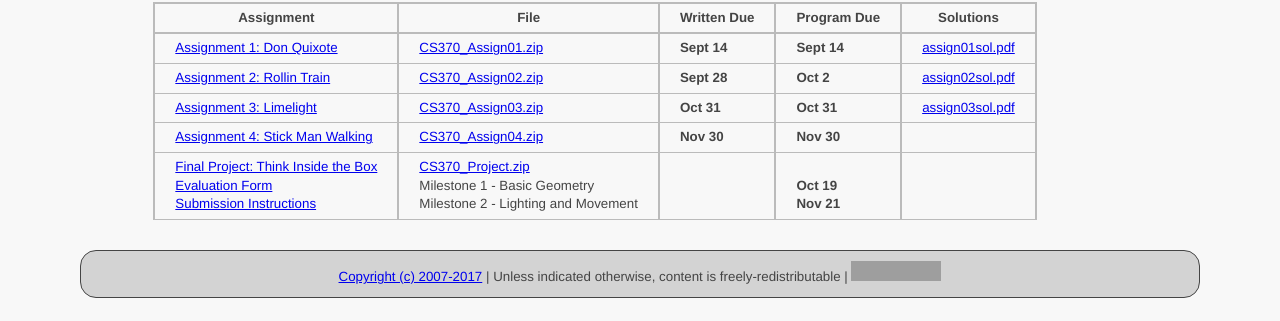
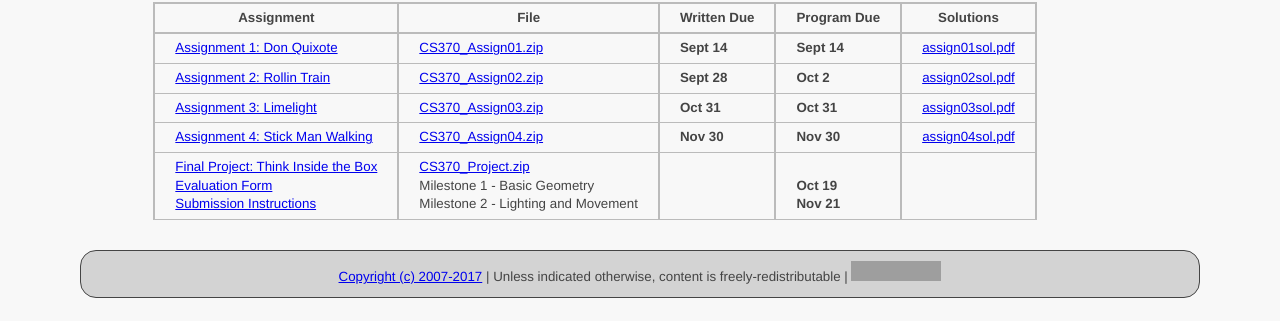
Before and after one commit to ycpcs/cs370-fall2017, a Jekyll site: the page built from assign/index.md, in a window 1280 px wide. Shown: the part 108-429 px from the top of the page. Built offline with Jekyll 4.4.1, drawn with Linux system fonts in a browser that asks for light colours; grey boxes are pictures that could not be loaded.

Commit message:
add assign 4 solutions
add assign 4 solutions

```diff
--- a/assign/index.md
+++ b/assign/index.md
@@ -10,7 +10,7 @@ This page links to programming assignments.
 > [Assignment 1: Don Quixote](assign01.html)       | [CS370_Assign01.zip](src/CS370_Assign01.zip) | **Sept 14** | **Sept 14** | [assign01sol.pdf](sol/assign01sol.pdf) |
 > [Assignment 2: Rollin Train](assign02.html)      | [CS370_Assign02.zip](src/CS370_Assign02.zip) | **Sept 28**   | **Oct 2** | [assign02sol.pdf](sol/assign02sol.pdf) |
 > [Assignment 3: Limelight](assign03.html)         | [CS370_Assign03.zip](src/CS370_Assign03.zip) | **Oct 31**  | **Oct 31**  | [assign03sol.pdf](sol/assign03sol.pdf) |
-> [Assignment 4: Stick Man Walking](assign04.html) | [CS370_Assign04.zip](src/CS370_Assign04.zip) | **Nov 30**  | **Nov 30**  |  |
+> [Assignment 4: Stick Man Walking](assign04.html) | [CS370_Assign04.zip](src/CS370_Assign04.zip) | **Nov 30**  | **Nov 30**  | [assign04sol.pdf](sol/assign04sol.pdf) |
 > [Final Project: Think Inside the Box](project.html) <br /> [Evaluation Form](CS370_Final_Project_eval.docx) <br /> [Submission Instructions](ProjectSubmit.html) | [CS370_Project.zip](src/CS370_Project.zip) <br /> Milestone 1 - Basic Geometry <br /> Milestone 2 - Lighting and Movement | |  <br /> **Oct 19** <br /> **Nov 21** | |
 
 <!--
```
Also changed, not shown: 1 other file.
